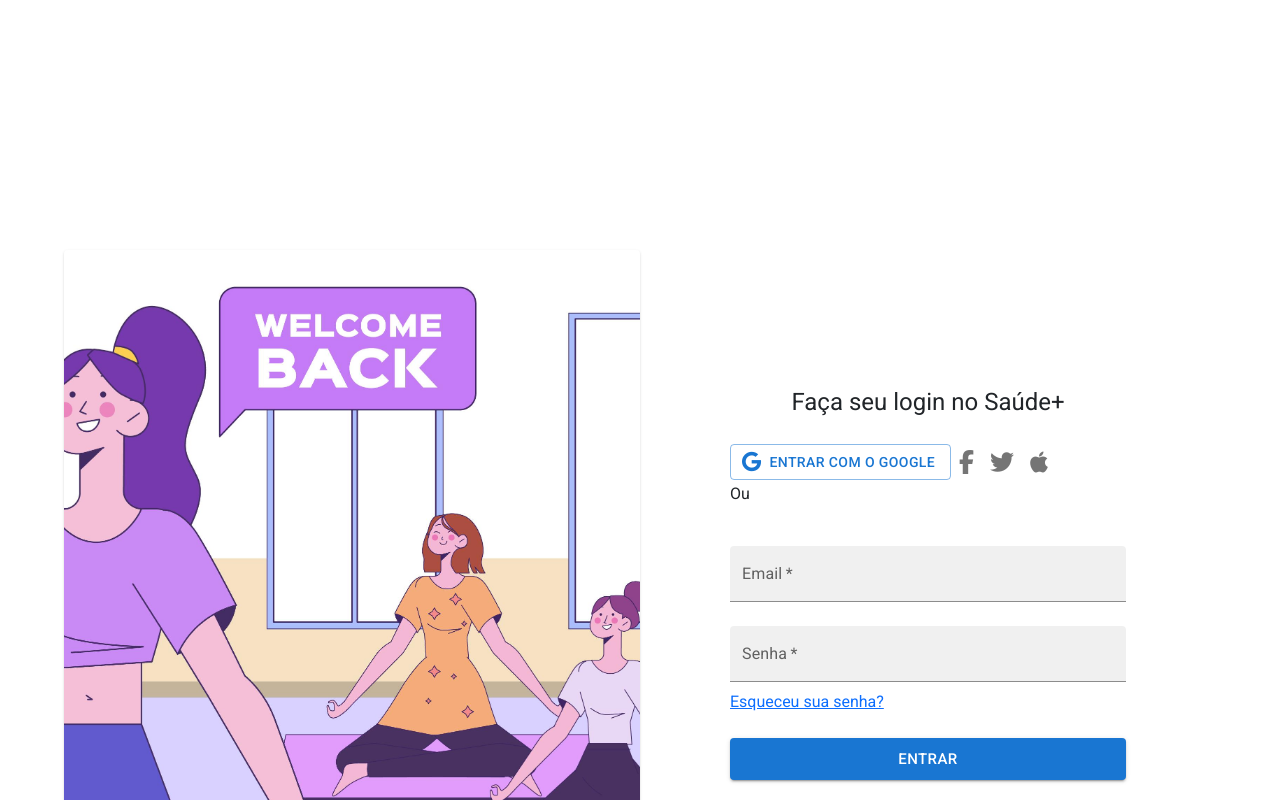
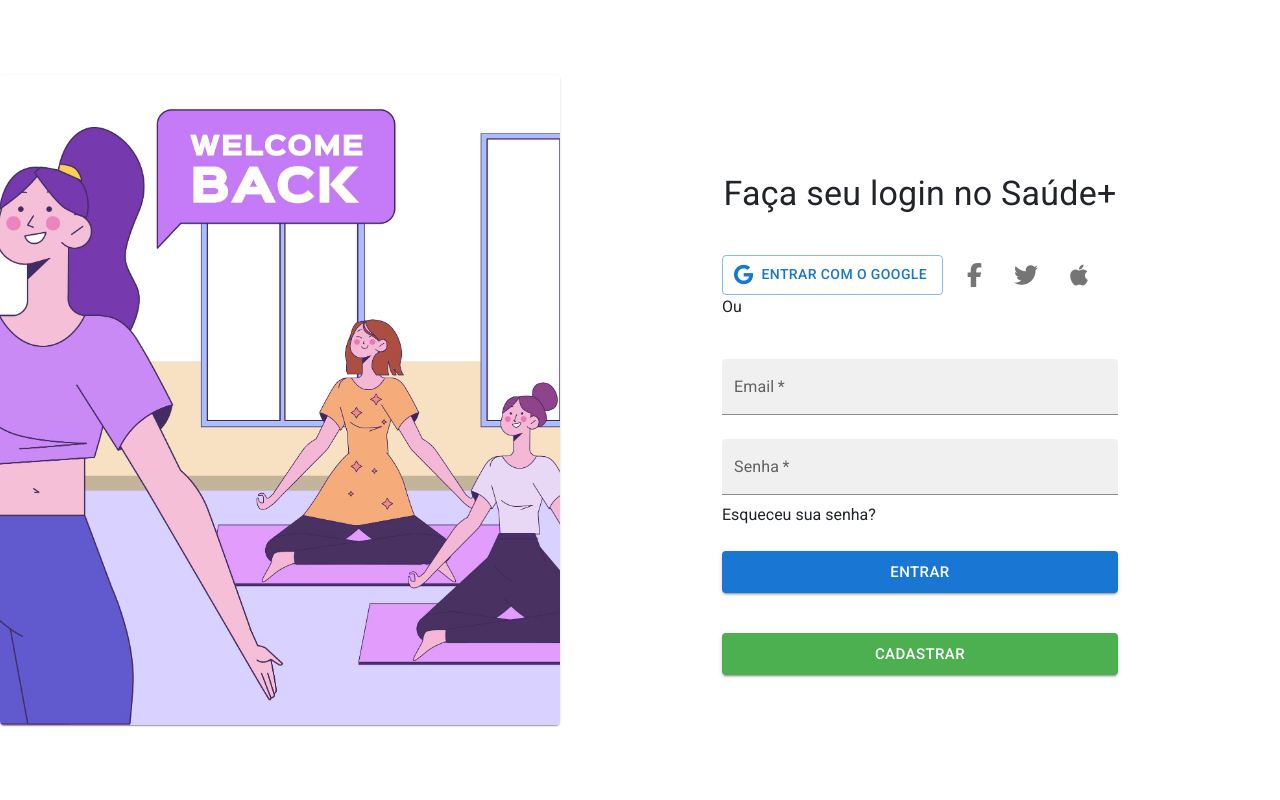
Before and after one commit to daviteixeira-dev/saude-amais, a React (Create React App) app: page /login in a window 1280 px wide. Shown: the top 800 px of the page. Built offline with nearby package versions, Linux system fonts and the light colour scheme.

Commit message:
:rocket: Integracao login e cadastro - Vitor

```diff
--- a/src/App.js
+++ b/src/App.js
@@ -13,31 +13,35 @@ import Formulario from "./components/Formulario/Formulario";
 
 function App() {
   return (
-    <Router>
-      <Switch>
-        <Container maxWidth="lg">
-          <Route exact path="/">
-            <Modalidades />
-            <SecaoProfessores />
-          </Route>
-          <Route path="/login">
-            <Login />
-          </Route>
-          <Route path="/modalidades">
-            <PagePilates />
-          </Route>
-          <Route path="/professores">
-            <PageProfessores />
-          </Route>
-          <Route path="/cadastro">
-            <Formulario />
-          </Route>
-          <Localizacao />
-          <SectionCall />
-          <FooterContainer/>
-        </Container>
-      </Switch>
-    </Router>
+    <div>
+      <Login/>
+    </div>
+
+    // <Router>
+    //   <Switch>
+    //     <Container maxWidth="lg">
+    //       <Route exact path="/">
+    //         <Modalidades />
+    //         <SecaoProfessores />
+    //       </Route>
+    //       <Route path="/login">
+    //         <Login />
+    //       </Route>
+    //       <Route path="/modalidades">
+    //         <PagePilates />
+    //       </Route>
+    //       <Route path="/professores">
+    //         <PageProfessores />
+    //       </Route>
+    //       <Route path="/cadastro">
+    //         <Formulario />
+    //       </Route>
+    //       <Localizacao />
+    //       <SectionCall />
+    //       <FooterContainer/>
+    //     </Container>
+    //   </Switch>
+    // </Router>
 
   );
 }
--- a/src/components/Formulario/FormButton/FormButton.js
+++ b/src/components/Formulario/FormButton/FormButton.js
@@ -4,9 +4,7 @@ import Button from '@mui/material/Button';
 
 function FormButton() {
   return (
-    <Stack spacing={3} direction="row">
-      <Button variant="contained">Cadastrar</Button>
-    </Stack>
+    <Button sx={{width: '100%', margin: 3 }} variant="contained">Cadastrar</Button>
   );
 }
 
--- a/src/components/Formulario/FormSelect/SelectVariantes.js
+++ b/src/components/Formulario/FormSelect/SelectVariantes.js
@@ -5,28 +5,30 @@ import FormControl from "@mui/material/FormControl";
 import Select from "@mui/material/Select";
 
 export default function SelectVariants() {
-  const [uf, setAge] = React.useState('');
+  const [uf, setUf] = React.useState('');
 
   const handleChange = (event) => {
-    setAge(event.target.value);
+    setUf(event.target.value);
   };
 
   return (
 
-    <FormControl sx={{ m: 1, width: '25ch' }}>
-      <InputLabel id="uf">UF</InputLabel>
+    <FormControl variant="filled" sx={{ m: 1, width: "100%"}}>
+        <InputLabel id="demo-simple-select-filled-label">UF</InputLabel>
         <Select
           labelId="demo-simple-select-filled-label"
           id="uf"
           value={uf}
           onChange={handleChange}
+          label="UF"
+          fullWidth
         >
           <MenuItem value="">
             <em>None</em>
           </MenuItem>
-        <MenuItem value={10}>1</MenuItem>
-        <MenuItem value={20}>2</MenuItem>
-        <MenuItem value={30}>3</MenuItem>
+          <MenuItem value={10}>Ten</MenuItem>
+          <MenuItem value={20}>Twenty</MenuItem>
+          <MenuItem value={30}>Thirty</MenuItem>
         </Select>
       </FormControl>
 
--- /dev/null
+++ b/src/components/Formulario/Formulario.module.css
@@ -0,0 +1,6 @@
+/* .formularioCenter {
+  display: flexbox;
+  justify-content: center;
+  height: auto;
+  width: auto;
+} */
--- /dev/null
+++ b/src/components/login/FormLogin.js
@@ -0,0 +1,110 @@
+import {
+  Container,
+  TextField,
+  Button,
+  Typography,
+  IconButton,
+  Stack,
+  Link,
+} from "@mui/material/";
+import { green } from "@mui/material/colors";
+import { styled } from '@material-ui/styles';
+const ColorButton = styled(Button)(({ theme }) => ({
+  color: '#fff',
+  backgroundColor: green[500],
+  '&:hover': {
+    backgroundColor: green[700],
+  },
+}));
+
+function FormLogin({setIsLogin}) {
+
+  return (
+    <Container fixed component="main" maxWidth="xs">
+            <div className="mt-3 mt-md-5">
+              <div className="text-center">
+                <Typography
+                  className="font-weight-normal"
+                  component="h1"
+                  variant="h4"
+                  sx={{marginBottom: 5}}
+                  >Faça seu login no Saúde+
+                </Typography>
+              </div>
+
+              <Stack spacing={2} direction="row">
+                <Button
+                  variant="outlined"
+                  startIcon={<i className="fab fa-google"></i>}
+                > Entrar com o Google
+                </Button>
+                <IconButton>
+                  <i className="fab fa-facebook-f"></i>
+                </IconButton>
+                <IconButton>
+                  <i className="fab fa-twitter"></i>
+                </IconButton>
+                <IconButton>
+                  <i className="fab fa-apple"></i>
+                </IconButton>
+              </Stack>
+
+              <div>
+                <p>Ou</p>
+              </div>
+
+              <div className="mt-4">
+                <TextField
+                  variant="filled"
+                  margin="normal"
+                  required
+                  fullWidth
+                  id="email"
+                  label="Email"
+                  name="email"
+                  type="email"
+                  />
+
+                  <TextField
+                  variant="filled"
+                  margin="normal"
+                  required
+                  fullWidth
+                  id="password"
+                  label="Senha"
+                  name="password"
+                  type="password"
+                  />
+
+                  <Link href="#" color="inherit" underline="none">
+                    Esqueceu sua senha?
+                  </Link>
+
+                  <Button
+                    type="button"
+                    variant="contained"
+                    fullWidth
+                    color="primary"
+                    size="large"
+                    className="mb-3 mb-mb-4 mt-4"
+                  > Entrar
+                  </Button>
+
+
+                  <ColorButton
+                    onClick={() => setIsLogin(false)}
+                    type="button"
+                    fullWidth
+                    size="large"
+                    variant="contained"
+                    className="mt-md-4"
+                  >
+                    Cadastrar
+                  </ColorButton>
+              </div>
+            </div>
+          </Container>
+  )
+}
+
+export default FormLogin;
--- a/src/components/login/Login.js
+++ b/src/components/login/Login.js
@@ -1,5 +1,4 @@
 import React from "react";
-import { styled } from '@material-ui/styles';
 import {
   Container,
   Grid,
@@ -11,110 +10,28 @@ import {
   CardMedia,
   Hidden,
 } from "@mui/material/";
-import { green } from "@mui/material/colors";
+
 import pilatescard04 from "../../images/4138854.jpg";
 import styles from './styles/login.module.css';
-
-const ColorButton = styled(Button)(({ theme }) => ({
-  color: '#fff',
-  backgroundColor: green[500],
-  '&:hover': {
-    backgroundColor: green[700],
-  },
-}));
-
-
+import FormLogin from "./FormLogin";
+import Formulario from "../Formulario/Formulario";
 
 function Login() {
+
+  const [isLogin, setIsLogin] = React.useState(true);
+
   return (
     <Grid container spacing={0} columns={16} sx={{height:`100vh`}} alignItems="center">
       <Hidden lgDown>
-        <Grid item xs={8} sm={6} md={0} lg={8}>
+        <Grid item xs={8} sm={0} md={0} lg={7}  >
           <Card>
-            <CardMedia component="img" height="700" image={pilatescard04}/>
+            <CardMedia component="img" height='650'  image={pilatescard04}/>
           </Card>
         </Grid>
       </Hidden>
 
-      <Grid item xs={16} sm={16} md={16} lg={8}>
-          <div>
-          <Container fixed component="main" maxWidth="xs">
-            <div className="mt-3 mt-md-5">
-              <div className="text-center">
-                <Typography className="mt-3 font-weight-normal" component="h1" variant="h5">Faça seu login no Saúde+ </Typography>
-              </div>
-
-              <div className="mt-4" >
-                <Button
-                  variant="outlined"
-                  startIcon={<i className="fab fa-google"></i>}
-                > Entrar com o Google
-                </Button>
-                <IconButton>
-                  <i className="fab fa-facebook-f"></i>
-                </IconButton>
-                <IconButton>
-                  <i className="fab fa-twitter"></i>
-                </IconButton>
-                <IconButton>
-                  <i className="fab fa-apple"></i>
-                </IconButton>
-              </div>
-
-              <div>
-                <p>Ou</p>
-              </div>
-
-              <div className="mt-4">
-                <TextField
-                  variant="filled"
-                  margin="normal"
-                  required
-                  fullWidth
-                  id="email"
-                  label="Email"
-                  name="email"
-                  type="email"
-                  />
-
-                  <TextField
-                  variant="filled"
-                  margin="normal"
-                  required
-                  fullWidth
-                  id="password"
-                  label="Senha"
-                  name="password"
-                  type="password"
-                  />
-                  <div>
-                    <a href="#">Esqueceu sua senha?</a>
-                  </div>
-
-                  <Button
-                    type="button"
-                    variant="contained"
-                    fullWidth
-                    color="primary"
-                    size="large"
-                    className="mb-3 mb-mb-4 mt-4"
-                  > Entrar
-                  </Button>
-
-
-                  <ColorButton
-                    type="button"
-                    fullWidth
-                    size="large"
-                    variant="contained"
-                    className="mt-md-4"
-                  >
-                    Cadastrar
-                  </ColorButton>
-              </div>
-            </div>
-          </Container>
-        </div>
+      <Grid item xs={16} sm={16} md={16} lg={9}>
+          {isLogin ? <FormLogin setIsLogin={setIsLogin}/> : <Formulario/>}
       </Grid>
   </Grid>
 
--- a/src/global-styles.js
+++ b/src/global-styles.js
@@ -2,16 +2,7 @@ import { createGlobalStyle } from "styled-components";
 
 export const GlobalStyles = createGlobalStyle`
   html, body {
-<<<<<<< HEAD
-    background: #C6D6F2
-=======
-    box-sizing: boder-box;
-    margin: 0;
-    padding: 0;
-    position: relative;
-    top: 100px;
-    background: #f2f2f2
->>>>>>> 44367a92b2023fb016435489bfd9bc636762573b
+    background: #E6E6FA
   }
 
 `
```
Also changed, not shown: src/components/Formulario/Formulario.js (+28 -17 lines). Lines whose indentation alone changed are shown as unchanged.
